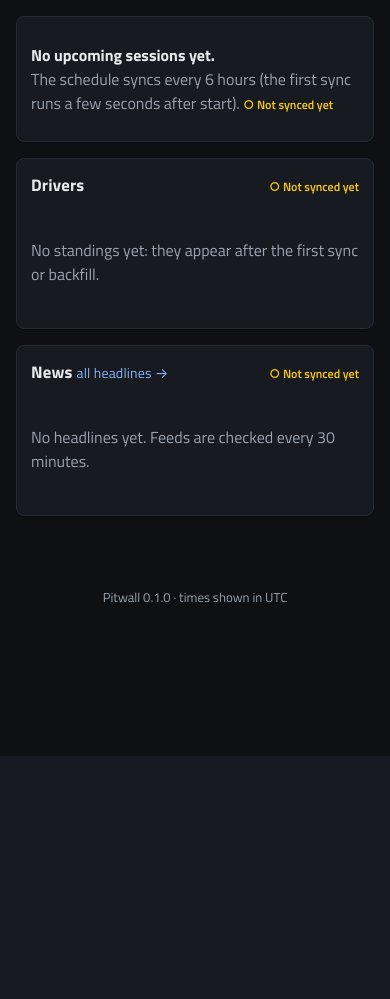
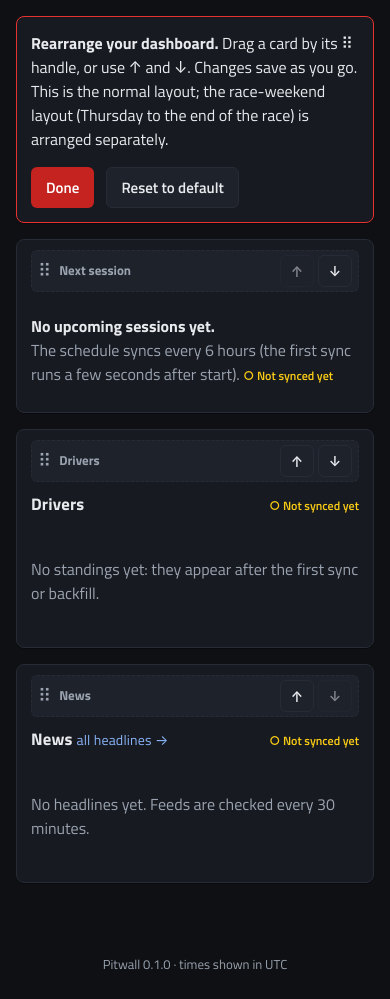
Before and after one commit to Soup9x/Pitwall, a FastAPI app: page /?edit=1 in a window 390 px wide. Shown: the part 88-1087 px from the top of the page. Before the commit the page ends 844 px from the top, so only its background shows below. Run offline with FastAPI, Linux system fonts and the light colour scheme; the visitor is signed in with stand-in values (Sample User, id 1); data that the repository does not hold is empty; parts of the project's set-up code (start-up, migrations or seed data) failed here and were passed over.

Commit message:
Dashboard: rearrange the cards (drag and drop, or up/down buttons)
'Rearrange cards' puts the dashboard in edit mode: each card gets a bar with
a drag handle and up/down buttons. Dragging saves the new order straight
away (dashboard.js); the buttons are plain forms, so they also work on
phones, by keyboard and without JavaScript. The order is saved per user,
separately for the normal and race-weekend layouts, with a reset to the
default. Cards that aren't on screen (e.g. no followed drivers) keep their
place. Also fits team names in the constructors tower on narrow phones.

Co-Authored-By: Claude Opus 5.5 <noreply@anthropic.com>
Claude-Session: https://claude.ai/code/session_01WGoHiQ1NKVstcczqgcHr87

```diff
--- a/pitwall/settings_store.py
+++ b/pitwall/settings_store.py
@@ -94,6 +94,8 @@ class AppSettings:
     theme: str = "dark"  # dark / light / system
     # Where this user's email alerts go, sent through the server's mail account (admin).
     notify_email: str = ""
+    # Dashboard card order per layout: {"normal": [...], "weekend": [...]}; empty = default.
+    dashboard_layout: dict[str, list[str]] = field(default_factory=dict)
 
     @property
     def tz(self) -> ZoneInfo:
--- a/pitwall/web/routes.py
+++ b/pitwall/web/routes.py
@@ -236,22 +236,60 @@ def _followed(db: DB, user: User) -> list[FollowedDriver]:
 def dashboard(
     request: Request,
     reveal: bool = False,
+    edit: bool = False,
     db: DB = Depends(get_db),
     user: User = Depends(require_user),
 ) -> HTMLResponse:
     settings = load_settings(db, user.id)
     now = utcnow()
+    ctx = dashboard_view.build(db, user, settings, now, reveal)
+    mode = "weekend" if ctx["weekend"] else "normal"
+    order = dashboard_view.layout(settings.dashboard_layout, mode)
+    shown = dashboard_view.on_screen(ctx)
     return page(
         request,
         "dashboard.html",
         db,
         user,
         now=now,
-        **dashboard_view.build(db, user, settings, now, reveal),
+        **ctx,
+        card_order=order,
+        card_visible=[k for k in order if k in shown],
+        card_names=dashboard_view.CARDS,
+        layout_mode=mode,
+        edit=edit,
         **racedata.news_context(
             db, user, settings, news.visible(db, user.id, settings, limit=6, reveal=reveal)
         ),
     )
+
+
+@private.post("/prefs/dashboard")
+async def dashboard_layout(
+    request: Request, db: DB = Depends(get_db), user: User = Depends(require_user)
+) -> Response:
+    """Save the dashboard card order: one card up/down (arrows), a whole new order (drag and
+    drop, sent by dashboard.js) or back to the default."""
+    form = await checked_form(request)
+    mode = str(form.get("mode", ""))
+    if mode not in dashboard_view.DEFAULT_LAYOUT:
+        raise HTTPException(400)
+    saved = dict(load_settings(db, user.id).dashboard_layout or {})
+    order = dashboard_view.layout(saved, mode)
+    visible = [k for k in str(form.get("visible", "")).split(",") if k in order]
+    key = str(form.get("card", ""))
+    if form.get("reset"):
+        saved.pop(mode, None)
+    elif form.get("order"):
+        new = [k for k in str(form.get("order")).split(",") if k in order]
+        saved[mode] = dashboard_view.reorder(order, new)
+    elif form.get("direction") in ("up", "down"):
+        saved[mode] = dashboard_view.move(order, visible, key, str(form.get("direction")))
+    save_settings(db, {"dashboard_layout": saved}, user.id)
+    db.commit()
+    if request.headers.get("x-requested-with") == "fetch":
+        return Response(status_code=204)
+    return back("/?edit=1" + (f"#card-{key}" if key in order else ""))
 
 
 # ---------------------------------------------------------------------------- events
--- /dev/null
+++ b/pitwall/web/static/dashboard.js
@@ -0,0 +1,58 @@
+// Dashboard → Rearrange: drag cards by their handle to reorder them. The new order is saved
+// with the same form endpoint the ↑/↓ buttons use (which also work without this script).
+(function () {
+  "use strict";
+  var grid = document.getElementById("dashboard-grid");
+  var form = document.getElementById("layout-form");
+  if (!grid || !form) return;
+  var dragged = null;
+
+  function cards() { return Array.prototype.slice.call(grid.querySelectorAll("[data-card]")); }
+
+  function save() {
+    var data = new FormData();
+    data.append("csrf_token", form.querySelector("[name=csrf_token]").value);
+    data.append("mode", form.querySelector("[name=mode]").value);
+    data.append("order", cards().map(function (c) { return c.dataset.card; }).join(","));
+    fetch("/prefs/dashboard", {
+      method: "POST", body: data, credentials: "same-origin",
+      headers: { "X-Requested-With": "fetch" },
+    }).finally(function () {
+      // Reload either way: the ↑/↓ buttons then match the order that was actually saved.
+      location.reload();
+    });
+  }
+
+  cards().forEach(function (card) {
+    card.addEventListener("dragstart", function (e) {
+      dragged = card;
+      card.classList.add("dragging");
+      e.dataTransfer.effectAllowed = "move";
+      e.dataTransfer.setData("text/plain", card.dataset.card);
+    });
+    card.addEventListener("dragend", function () {
+      card.classList.remove("dragging");
+      cards().forEach(function (c) { c.classList.remove("drop-before", "drop-after"); });
+    });
+    card.addEventListener("dragover", function (e) {
+      if (!dragged || dragged === card) return;
+      e.preventDefault();
+      var r = card.getBoundingClientRect();
+      var wide = r.width > grid.getBoundingClientRect().width * 0.6;
+      var before = wide ? e.clientY < r.top + r.height / 2 : e.clientX < r.left + r.width / 2;
+      card.classList.toggle("drop-before", before);
+      card.classList.toggle("drop-after", !before);
+    });
+    card.addEventListener("dragleave", function () {
+      card.classList.remove("drop-before", "drop-after");
+    });
+    card.addEventListener("drop", function (e) {
+      if (!dragged || dragged === card) return;
+      e.preventDefault();
+      var before = card.classList.contains("drop-before");
+      card.classList.remove("drop-before", "drop-after");
+      grid.insertBefore(dragged, before ? card : card.nextSibling);
+      save();
+    });
+  });
+})();
--- a/pitwall/web/static/style.css
+++ b/pitwall/web/static/style.css
@@ -363,3 +363,21 @@ h1.team-title { padding-left: 14px !important; }
 tr.current td { background: var(--surface-2); font-weight: 700; }
 .chart-legend { display: flex; flex-wrap: wrap; gap: 4px 16px; margin: 6px 0 0; }
 .chart-legend i { display: inline-block; width: 14px; height: 3px; border-radius: 2px; vertical-align: middle; margin-right: 6px; }
+
+/* Dashboard → Rearrange */
+.dash-actions { margin: -6px 0 8px; text-align: right; }
+.layout-bar { margin-bottom: 16px; border-color: var(--accent); }
+.layout-bar p { margin-top: 0; }
+.card-tools { display: flex; align-items: center; gap: 8px; margin: -4px 0 10px; padding: 4px 6px;
+  border: 1px dashed var(--border); border-radius: 6px; background: var(--surface-2); }
+.card-tools-name { flex: 1; font-size: 13px; font-weight: 700; color: var(--muted); }
+.card-tools button { min-width: 2.2em; }
+.drag-handle { cursor: grab; color: var(--muted); font-size: 18px; line-height: 1; user-select: none; }
+.grid.editing [data-card] { cursor: grab; }
+.grid.editing [data-card].dragging { opacity: .45; }
+.grid.editing [data-card].drop-before { box-shadow: inset 4px 0 0 var(--accent), inset 0 4px 0 var(--accent); }
+.grid.editing [data-card].drop-after { box-shadow: inset -4px 0 0 var(--accent), inset 0 -4px 0 var(--accent); }
+@media (max-width: 480px) {
+  /* Narrower number columns so team names fit in the constructors tower on phones. */
+  ol.tower.teams li { grid-template-columns: 2em minmax(5.5em, 1fr) 3.4em 4em 2.4em; gap: 4px; }
+}
--- a/pitwall/web/templates/dashboard.html
+++ b/pitwall/web/templates/dashboard.html
@@ -3,9 +3,26 @@
 {% block title %}Dashboard{% endblock %}
 {% block content %}
 
+{# ---------------------------------------------------------------- rearranging #}
+{# Each card carries data-card; in edit mode (/?edit=1) it gets a bar with a drag handle and
+   up/down buttons. The buttons are plain forms, so they work without JavaScript. #}
+{% macro card_attrs(key) %}data-card="{{ key }}" id="{{ 'news' if key == 'news' else 'card-' ~ key }}"{% if edit %} draggable="true"{% endif %}{% endmacro %}
+{% macro card_tools(key) %}{% if edit %}
+<div class="card-tools">
+  <span class="drag-handle" aria-hidden="true" title="Drag to move">⠿</span>
+  <span class="card-tools-name">{{ card_names[key] }}</span>
+  <form method="post" action="/prefs/dashboard" class="inline">
+    <input type="hidden" name="csrf_token" value="{{ csrf }}"><input type="hidden" name="mode" value="{{ layout_mode }}">
+    <input type="hidden" name="card" value="{{ key }}"><input type="hidden" name="visible" value="{{ card_visible|join(',') }}">
+    <button class="secondary small" name="direction" value="up" aria-label="Move {{ card_names[key] }} earlier" {{ 'disabled' if card_visible[0] == key }}>↑</button>
+    <button class="secondary small" name="direction" value="down" aria-label="Move {{ card_names[key] }} later" {{ 'disabled' if card_visible[-1] == key }}>↓</button>
+  </form>
+</div>
+{% endif %}{% endmacro %}
+
 {# ---------------------------------------------------------------- sections #}
 {% macro hero_card() %}
-<section class="card wide" aria-labelledby="hero-title">
+<section class="card wide" aria-labelledby="hero-title" {{ card_attrs("hero") }}>{{ card_tools("hero") }}
   {% if hero %}{% set s = hero.session %}
   <div class="hero">
     <div>
@@ -45,14 +62,14 @@
 {% endmacro %}
 
 {% macro timeline_card() %}{% if event %}
-<section class="card wide">
+<section class="card wide" {{ card_attrs("timeline") }}>{{ card_tools("timeline") }}
   <div class="section-head"><h2><a href="/events/{{ event.id }}">{{ event.name }}</a> <span class="muted small">Round {{ event.round }} · {{ event.circuit.locality }}</span></h2>{{ fresh_badge(fresh.jolpica) }}</div>
   {{ session_timeline(timeline, weather) }}
 </section>
 {% endif %}{% endmacro %}
 
 {% macro penalties_card() %}{% if event %}
-<section class="card">
+<section class="card" {{ card_attrs("penalties") }}>{{ card_tools("penalties") }}
   <h2>Penalties <span class="muted small">{{ event.short_name }}</span></h2>
   {% if event_grid %}
   <table>{% for p in event_grid %}<tr><td class="stripe">{{ p.driver.code or p.driver.family_name }}</td><td><strong>{{ describe_grid(p) }}</strong>{% if p.reason %}<div class="muted small">{{ p.reason }}</div>{% endif %}</td></tr>{% endfor %}</table>
@@ -61,7 +78,7 @@
 {% endif %}{% endmacro %}
 
 {% macro weather_card() %}{% if event %}
-<section class="card">
+<section class="card" {{ card_attrs("weather") }}>{{ card_tools("weather") }}
   <div class="section-head"><h2>Weather</h2>{{ fresh_badge(fresh.openmeteo) }}</div>
   {% if weather %}
   <table>{% for it in timeline if weather.get(it.view.id) %}{% set wx = weather[it.view.id] %}<tr><td>{{ it.short }}</td><td>{{ wx.icon }} {{ wx.temp }}</td><td class="{{ 'odd' if wx.risk else 'muted' }}">{% if wx.risk %}☔ {% endif %}{{ wx.rain }}</td></tr>{% endfor %}</table>
@@ -71,7 +88,7 @@
 {% endif %}{% endmacro %}
 
 {% macro tyres_card() %}{% if event_tyres %}
-<section class="card">
+<section class="card" {{ card_attrs("tyres") }}>{{ card_tools("tyres") }}
   <h2>Tyres</h2>
   {% if event_tyres.nomination %}<div class="tchips">{{ tyre_chips(event_tyres.nomination) }}</div>{% else %}<p class="empty">Not announced yet.</p>{% endif %}
   {% if event_tyres.last_year %}<p class="small">{{ event_tyres.last_year[0].season }} here: {{ tyre_chips(event_tyres.last_year[1]) }}</p>{% endif %}
@@ -79,7 +96,7 @@
 {% endif %}{% endmacro %}
 
 {% macro standings_card() %}
-<section class="card">
+<section class="card" {{ card_attrs("drivers") }}>{{ card_tools("drivers") }}
   <div class="section-head"><h2>Drivers{% if drivers %} <span class="muted small">after round {{ drivers.round }}</span>{% endif %}</h2>{{ fresh_badge(fresh.jolpica) }}</div>
   {% if held_event %}{{ spoiler_notice(held_event, "/?reveal=1") }}
   {% elif not drivers %}<p class="empty">No standings yet: they appear after the first sync or backfill.</p>
@@ -88,7 +105,7 @@
 {% endmacro %}
 
 {% macro constructors_card() %}{% if constructors and not held_event %}
-<section class="card">
+<section class="card" {{ card_attrs("constructors") }}>{{ card_tools("constructors") }}
   <div class="section-head"><h2>Constructors <span class="muted small">after round {{ constructors.round }}</span></h2>{{ fresh_badge(fresh.jolpica) }}</div>
   {{ timing_tower(constructors, 10, followed_teams) }}
   <p class="small"><a href="/standings#progression">Season progression →</a></p>
@@ -96,7 +113,7 @@
 {% endif %}{% endmacro %}
 
 {% macro followed_card() %}{% if followed_cards %}
-<section class="card">
+<section class="card" {{ card_attrs("followed") }}>{{ card_tools("followed") }}
   <h2>Followed drivers</h2>
   <div class="followed-cards">
   {% for c in followed_cards %}
@@ -120,7 +137,7 @@
 {% endif %}{% endmacro %}
 
 {% macro news_card() %}
-<section class="card wide" id="news">
+<section class="card wide" {{ card_attrs("news") }}>{{ card_tools("news") }}
   <div class="section-head"><h2>News <a class="small" href="/news" style="font-weight:normal;">all headlines →</a></h2>{{ fresh_badge(fresh.news) }}</div>
   {{ news_hidden(news, "/news?reveal=1") }}
   {% if news.items %}{{ headline_list(news.items, news_labels, followed_tags, news_tags, settings.tz) }}
@@ -129,23 +146,23 @@
 {% endmacro %}
 
 {# ---------------------------------------------------------------- layout #}
-<div class="grid">
-  {{ hero_card() }}
-  {% if weekend %}
-    {{ timeline_card() }}
-    {{ penalties_card() }}
-    {{ weather_card() }}
-    {{ tyres_card() }}
-    {{ standings_card() }}
-    {{ followed_card() }}
-    {{ constructors_card() }}
-    {{ news_card() }}
-  {% else %}
-    {{ standings_card() }}
-    {{ followed_card() }}
-    {{ constructors_card() }}
-    {{ news_card() }}
-    {{ timeline_card() }}
-  {% endif %}
+{% set cards = {"hero": hero_card, "timeline": timeline_card, "penalties": penalties_card, "weather": weather_card, "tyres": tyres_card, "drivers": standings_card, "followed": followed_card, "constructors": constructors_card, "news": news_card} %}
+{% if edit %}
+<div class="card layout-bar" role="region" aria-label="Rearrange the dashboard">
+  <p><strong>Rearrange your dashboard.</strong> Drag a card by its ⠿ handle, or use ↑ and ↓. Changes save as you go. {% if layout_mode == 'weekend' %}This is the race-weekend layout (Thursday to the end of the race); the normal layout is arranged separately.{% else %}This is the normal layout; the race-weekend layout (Thursday to the end of the race) is arranged separately.{% endif %}</p>
+  <div class="row">
+    <a class="btn" href="/">Done</a>
+    <form method="post" action="/prefs/dashboard" class="inline" data-confirm="Put this layout back to the default order?" id="layout-form">
+      <input type="hidden" name="csrf_token" value="{{ csrf }}"><input type="hidden" name="mode" value="{{ layout_mode }}">
+      <button class="secondary" name="reset" value="1">Reset to default</button>
+    </form>
+  </div>
+</div>
+{% else %}
+<p class="dash-actions"><a class="small muted" href="/?edit=1">⇅ Rearrange cards</a></p>
+{% endif %}
+<div class="grid{{ ' editing' if edit }}" id="dashboard-grid">
+  {% for key in card_order %}{{ cards[key]() }}{% endfor %}
 </div>
 {% endblock %}
+{% block scripts %}{% if edit %}<script src="/static/dashboard.js"></script>{% endif %}{% endblock %}
```
Also changed, not shown: pitwall/web/dashboard.py (+75 -0 lines), tests/test_dashboard_layout.py (added, +118 -0 lines), README.md.
